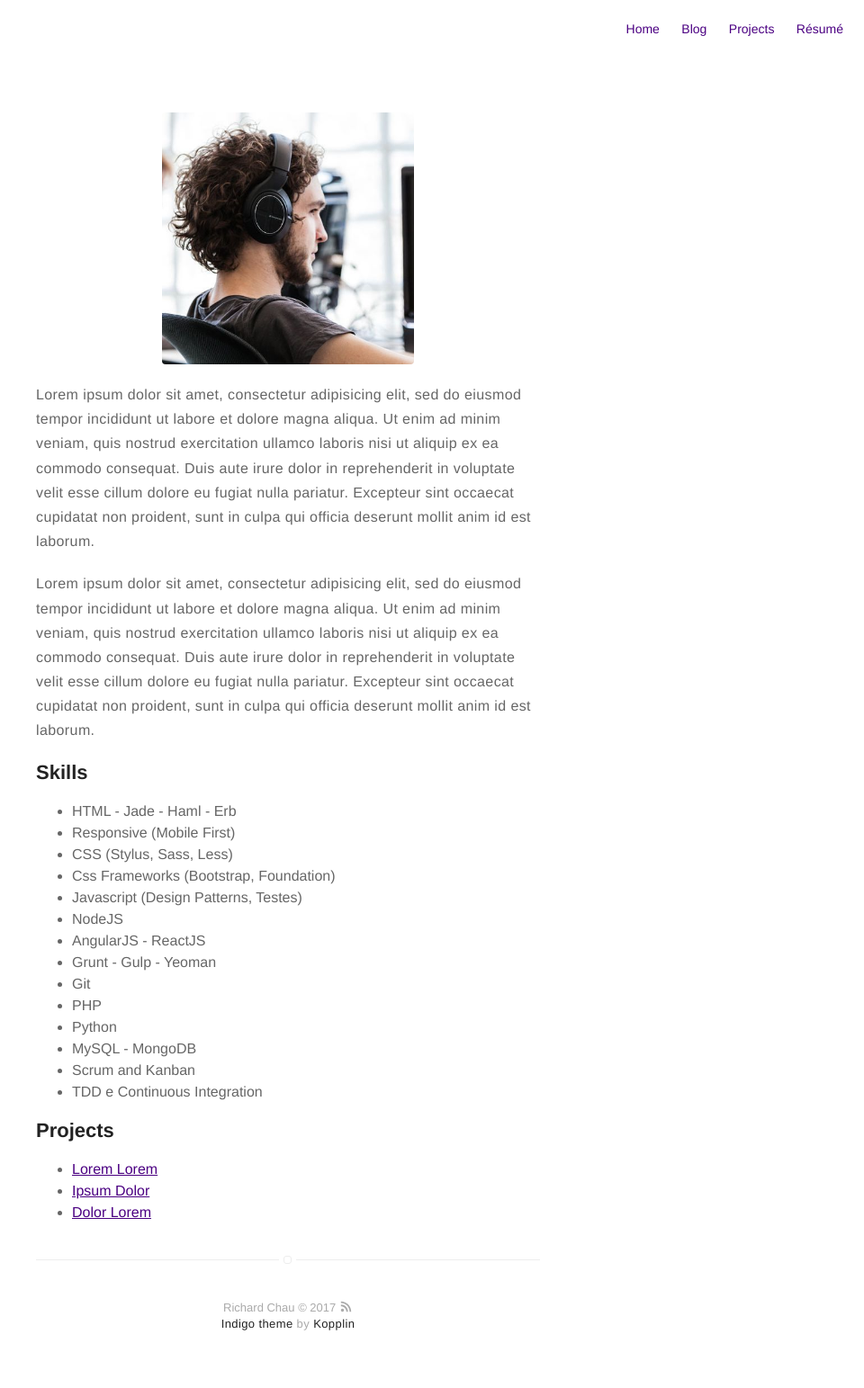
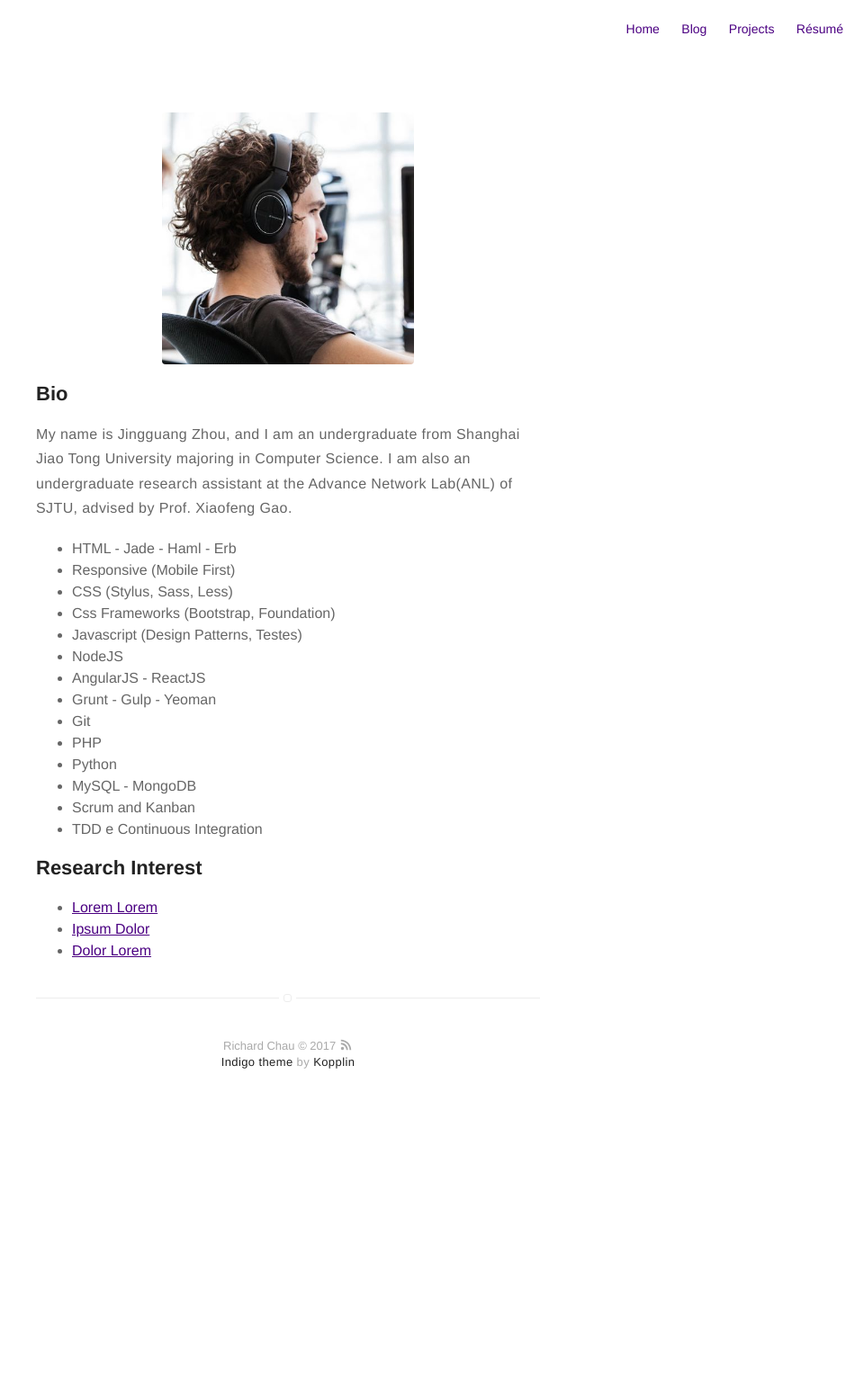
Before and after one commit to richard-chau/richard-chau.github.io, a Jekyll site: the page built from about.md, in a window 1280 px wide. Shown: the whole page at 90% size, without its empty margins (320-1280 px from the left). Built offline with Jekyll 4.4.1, drawn with Linux system fonts in a browser that asks for light colours; after the commit the page ends 1252 px from its top, so only the background shows below that.

Commit message:
Update about.md

```diff
--- a/about.md
+++ b/about.md
@@ -4,21 +4,12 @@ layout: page
 ---
 ![Profile Image]({{ site.url }}/{{ site.picture }})
 
-<p>Lorem ipsum dolor sit amet, consectetur adipisicing elit, sed do eiusmod
-tempor incididunt ut labore et dolore magna aliqua. Ut enim ad minim veniam,
-quis nostrud exercitation ullamco laboris nisi ut aliquip ex ea commodo
-consequat. Duis aute irure dolor in reprehenderit in voluptate velit esse
-cillum dolore eu fugiat nulla pariatur. Excepteur sint occaecat cupidatat non
-proident, sunt in culpa qui officia deserunt mollit anim id est laborum.</p>
+<h2>Bio</h2>
+My name is Jingguang Zhou, and I am an undergraduate from Shanghai Jiao Tong University majoring in Computer Science. I am also an undergraduate research assistant at the Advance Network Lab(ANL) of SJTU, advised by Prof. Xiaofeng Gao.
 
-<p>Lorem ipsum dolor sit amet, consectetur adipisicing elit, sed do eiusmod
-tempor incididunt ut labore et dolore magna aliqua. Ut enim ad minim veniam,
-quis nostrud exercitation ullamco laboris nisi ut aliquip ex ea commodo
-consequat. Duis aute irure dolor in reprehenderit in voluptate velit esse
-cillum dolore eu fugiat nulla pariatur. Excepteur sint occaecat cupidatat non
-proident, sunt in culpa qui officia deserunt mollit anim id est laborum.</p>
+<!--Currently I am a research intern at the Machine Learning department, Carnegie Mellon University. My advisor is Prof. Eric P. Xing.
 
-<h2>Skills</h2>
+Before that, I was a research intern at the Computer Science department, University of Illinois Urbana-Champaign for three months, advised by Prof. Kevin C. Chang.-->
 
 <ul class="skill-list">
 	<li>HTML - Jade - Haml - Erb</li>
@@ -37,7 +28,7 @@ proident, sunt in culpa qui officia deserunt mollit anim id est laborum.</p>
 	<li>TDD e Continuous Integration</li>
 </ul>
 
-<h2>Projects</h2>
+<h2>Research Interest</h2>
 
 <ul>
 	<li><a href="https://github.com/">Lorem Lorem</a></li>
```
